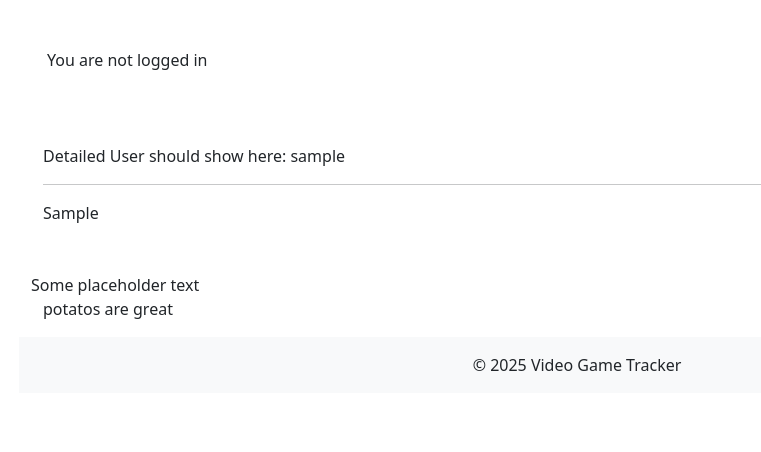
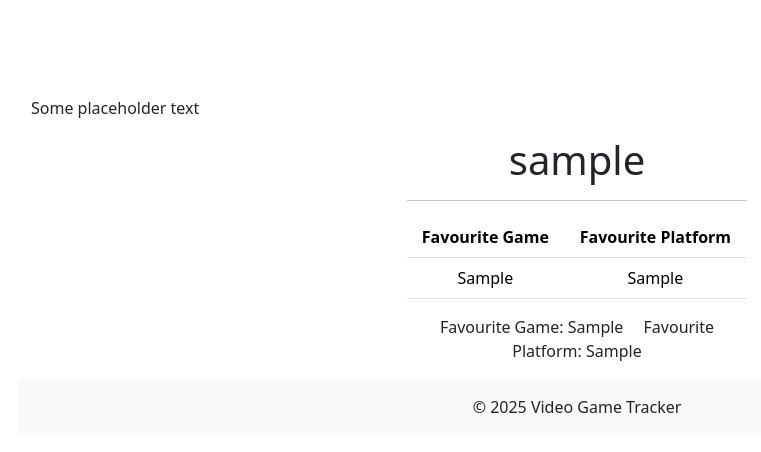
Before and after one commit to lcorndogl/Video-Game-Tracker, a Django app: a page that uses templates/base.html in a window 1280 px wide. Shown: the part 56-508 px from the top of the page, without its empty margins (63-824 px from the left). Run offline with Django 4.2, Linux system fonts and the light colour scheme; tables that the repository leaves empty hold one stand-in row (values such as "Sample post").

Commit message:
Add user favourites to detailed profiles, remove logged in statement from main tag as it is in navbar

```diff
--- a/profiles/templates/profiles/profile_detailed.html
+++ b/profiles/templates/profiles/profile_detailed.html
@@ -4,17 +4,36 @@
 
 <!-- profile_detailed.html content starts here -->
 <div class="container-fluid">
-    <br><br><br>
-    Detailed User should show here:
-    {{ user_identified }}
-    <hr>
-    {{ profile.game }}
+
     <div class="row">
         <br><br>Some placeholder text
-        <p>potatos are great</p>
-        <!-- Profiles -->
-        <!-- <div class="col-12 mt-3 left">
-        <div class="row">
+        <!-- Profile -->
+        <div class="col-12 mt-3 left">
+            <div class="row justify-content-center">
+                <div class="col-md-4 text-center">
+                    <h1>{{ user_identified }}</h1>
+                    <hr>
+                    <p class="text-muted>">{% if profile.game %}
+                        <table class="table">
+                        {% if profile.game or profile.platform %}
+                        <tr>
+                            {% if profile.game %}
+                            <th>Favourite Game</th>
+                            {% endif %}
+                            {% if profile.platform %}
+                            <th>Favourite Platform</th>
+                            {% endif %} </tr>
+                                <tr>{% if profile.game %}
+                                <td>{{ profile.game }}</td>
+                                {% endif %}
+                                {% if profile.platform %}
+                                <td>{{ profile.platform }}</td>
+                                {% endif %}</tr>
+                    </table>
+                    {% endif %}</p>
+                    Favourite Game: {{ profile.game }}{% endif %}&emsp; {% if profile.platform %}Favourite Platform: {{ profile.platform }}{% endif %}</p>
+                </div>
+                <!-- Library Info -->
                 {% for profile in profiles %}
                 <div class="col-md-4">
                     <div class="card mb-4">
@@ -32,27 +51,11 @@
                         </div>
                     </div>
                 </div>
-            {% if forloop.counter|divisibleby:3 %}
-        </div>
-        <div class="row">
-            {% endif %}
                 {% endfor %}
             </div>
         </div>
     </div>
-{% if is_paginated %}
-<nav aria-label="Page navigation">
-    <ul class="pagination justify-content-center">
-        {% if page_obj.has_previous %}
-        <li><a href="?page={{ page_obj.previous_page_number }}" class="page-link"> &laquo; PREV</a></li>
-        {% endif %}
-        {% if page_obj.has_next %}
-        <li><a href="?page={{ page_obj.next_page_number }}" class="page-link"> NEXT &raquo;</a></li>
-        {% endif %}
 
-    </ul>
-</nav>
-{% endif %} -->
 </div>
 
 <!-- profile_detailed.html content ends here -->
--- a/templates/base.html
+++ b/templates/base.html
@@ -67,13 +67,6 @@
             <!-- <h1>Welcome to Video Game Tracker</h1>
             <p>Content goes here...</p> -->
             <main class="flex-shrink-0 main-bg">
-                {% if user.is_authenticated %}
-                <!-- You are logged in as xx -->
-                <p3 class="text-end m-3">You are logged in as: {{ user }}</p3>
-                {% else %}
-                <!-- You are not logged in -->
-                <p3 class="text-end m-3">You are not logged in</p3>
-                {% endif %}
                 {% block content %}
                 <!-- Content Goes here -->
                 {% endblock content %}
```
Lines whose indentation alone changed are shown as unchanged.
